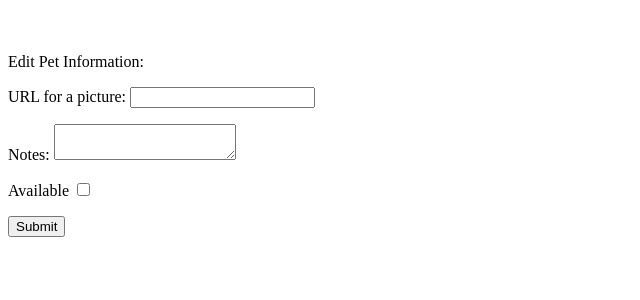
After one commit to quinetopia/flask-adopt, a Flask app: template templates/display_pet.html in a window 1280 px wide. The commit adds this page. Shown: the top 300 px of the page, without its empty margins (0-640 px from the left). Run offline with Flask 2, Linux system fonts and the light colour scheme; the template is opened without the code that fills it: values that come from a table or form of the project are taken from there, others are empty.

Commit message:
finished step 7, clean my code i guess

```diff
--- a/app.py
+++ b/app.py
@@ -3,9 +3,7 @@
 from flask import Flask, render_template, request, redirect
 from flask_debugtoolbar import DebugToolbarExtension
 from models import db, connect_db, Pet
-from forms import AddPetForm
-
-
+from forms import AddPetForm, EditPetForm
 
 
 app = Flask(__name__)
@@ -25,6 +23,7 @@ db.create_all()
 
 toolbar = DebugToolbarExtension(app)
 
+
 @app.route("/")
 def show_homepage():
   """ Homepage """
@@ -32,10 +31,11 @@ def show_homepage():
 
   return render_template("home.html", pets=pets)
 
+
 @app.route("/add", methods = ["GET", "POST"])
 def add_pet():
   """ Add a pet for adoption """
-  form = AddPetForm
+  form = AddPetForm()
 
   if form.validate_on_submit():
     pet = Pet()
@@ -52,3 +52,22 @@ def add_pet():
 
   else:
     return render_template("add_new_pet.html", form=form)
+
+@app.route("/<int:pet_id>", methods=["GET", "POST"])
+def display_pet_details(pet_id):
+    """ shows bio for pet in question """
+    # debugger()
+    pet = Pet.query.get_or_404(pet_id)
+    form = EditPetForm(obj=pet)
+
+    if form.validate_on_submit():
+        pet.photo_url = form.photo_url.data
+        pet.notes = form.notes.data
+        pet.available = form.available.data
+
+        db.session.commit()
+
+        return redirect(f"/{pet_id}")
+
+    else:
+        return render_template("display_pet.html", pet=pet, form=form)
--- a/forms.py
+++ b/forms.py
@@ -1,15 +1,37 @@
 """Forms for adopt app."""
 
 from flask_wtf import FlaskForm
-from wtforms import StringField, SelectField, TextAreaField,
-from wtforms.validators import InputRequired, URL
+from wtforms import StringField, SelectField, TextAreaField, IntegerField, BooleanField
+from wtforms.validators import InputRequired, URL, Optional, NumberRange
 
-class AddPetForm(FlaskFrom):
-  """Form for adding a pet to adopt."""
-  name = StringField("Pet name:", validators=[InputRequired()])
-  species = StringField("Species:", validators=[InputRequired()])
-  photo_url = StringField("URL for a picture:", validators=[URL(require_tld=true, message ="Sorry, we can unly accept URL's from external websites")])
-  age = SelectField("Age:",
-    choices=[("baby", "baby"),("young", "young"),
-     ("adult", "adult"), ("senior", "senior")])
-  notes = TextAreaField("Notes:")
+# def approved_species(form, field):
+#     ok = ['dog', 'cat', 'porcupine']
+
+
+class AddPetForm(FlaskForm):
+    """Form for adding a pet to adopt."""
+    name = StringField("Pet name:", validators=[InputRequired()])
+    species = SelectField(
+                          "Species:",
+                          choices=[('dog', 'dog'),
+                                   ('cat', 'cat'), ('porcupine', 'porcupine')],
+                          validators=[InputRequired()])
+    photo_url = StringField("URL for a picture:",
+                            validators=[Optional(),
+                                        URL(require_tld=True,
+                                        message="""Sorry, we can unly accept
+                                                URL's from external websites""")])
+    age = IntegerField("Age:",
+                       validators=[NumberRange(min=0, max=30,message="Please enter an age between 0 and 30")])
+    notes = TextAreaField("Notes:")
+
+
+class EditPetForm(FlaskForm):
+    """ Form for editing pet information """
+    photo_url = StringField("URL for a picture:",
+                            validators=[Optional(),
+                                        URL(require_tld=True,
+                                        message="""Sorry, we can unly accept
+                                                URL's from external websites""")])
+    notes = TextAreaField("Notes:")
+    available = BooleanField("Available", validators=[InputRequired()])
--- /dev/null
+++ b/templates/display_pet.html
@@ -0,0 +1,36 @@
+{% extends 'base.html' %}
+
+
+{% block content %}
+<div>
+    <h3>{{ pet.name }}</h3>
+<img src="{{pet.photo_url}}" alt="">
+    <p>{{ pet.age }}</p>
+    <p>{{ pet.species }}</p>
+
+
+</div>
+
+
+<p>Edit Pet Information:</p>
+
+<form id="edit_pet" method="POST">
+    {{ form.hidden_tag() }}
+
+    {% for field in form
+        if field.widget.input_type != 'hidden' %}
+    <p>
+        {{ field.label }}
+        {{field }}
+
+        {% for error in field.errors %}
+            {{ error}}
+        {% endfor %}
+    </p>
+
+    {% endfor %}
+
+    <button type='submit'>Submit</button>
+
+    </form>
+{% endblock %}
```
Also changed, not shown: templates/add_new_pet.html (+22 -0 lines), templates/home.html (+9 -3 lines).
